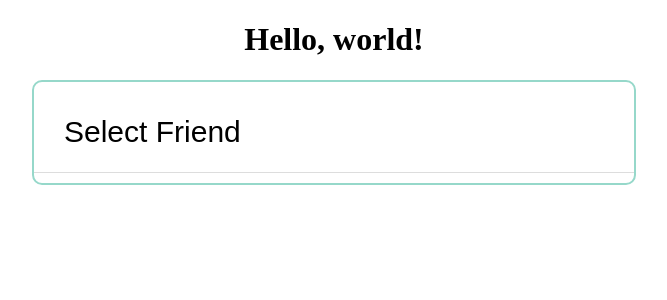
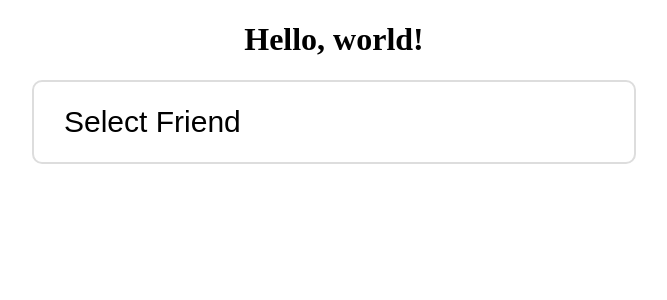
Before and after one commit to pemakhov/intro-to-fullstack, a PHP site: page / in a window 1280 px wide. Shown: the top 300 px of the page, without its empty margins (306-973 px from the left). Run offline with PHP 8.4, Linux system fonts and the light colour scheme; some libraries are stand-ins or nearby versions.

Commit message:
ps3 select. Made select toggle class 'active'

```diff
--- a/ps3-jquery/select/css/theme.css
+++ b/ps3-jquery/select/css/theme.css
@@ -15,22 +15,32 @@ body {
   flex-direction: column;
   width: 600px;
   margin: 0 auto;
-  padding: 10px 0;
-  border: 2px solid blue;
-  border-color: #96d8ca;
   border-radius: 10px;
+}
+
+.default {
+  border: 2px solid #ddd;
+}
+
+#dropdown.active {
+  border: 2px solid #96d8ca;
+  padding-bottom: 10px;
 }
 
 .panel {
   flex-direction: column;
 }
 
-.bar {
+.bar,
+.selection {
   align-items: center;
   padding: 23px 30px;
-  border-bottom: 1px solid #ddd;
   font-size: 30px;
   font-family: sans-serif;
+}
+
+.bar {
+  border-bottom: 2px solid #eee;
 }
 
 img.avatar {
--- a/ps3-jquery/select/index.html
+++ b/ps3-jquery/select/index.html
@@ -2,14 +2,14 @@
 <html lang="en">
 <head>
   <meta charset="UTF-8">
-  <script src="../../../libs/jquery-3.4.1.min.js" type="text/javascript"></script>
+  <script src="https://ajax.aspnetcdn.com/ajax/jQuery/jquery-3.4.1.min.js"></script>
   <script src="js/script.js"></script>
   <link rel="stylesheet" href="css/theme.css">
   <title>Select</title>
 </head>
 <body>
   <h1>Hello, world!</h1>
-  <div id="dropdown"></div>
+  <div id="dropdown" class="default"></div>
 
 </body>
 </html>
--- a/ps3-jquery/select/js/script.js
+++ b/ps3-jquery/select/js/script.js
@@ -25,7 +25,7 @@ const friends = [
 let currentSelection = 'Select Friend';
 
 const setSelection = (selection) => {
-  return '<div class="selection bar">'.concat(selection).concat('</div>');
+  return '<div class="selection">'.concat(selection).concat('</div>');
 };
 
 const setOptions = (options) => {
@@ -44,12 +44,12 @@ const setSelector = (selector, options) => {
   selector.append(setOptions(friends));
 };
 
-const toggleFold = () => $('#dropdown').slideToggle('slow');
-
 $(document).ready(function() {
   setSelector($('#dropdown'), friends);
   $('.selection').click(function() {
-    $('.panel').slideToggle();
+    $('.panel').slideToggle(500);
+    $('#dropdown').toggleClass('active');
+    $('.selection').toggleClass('bar');
   });
   $('.panel').slideUp(0);
 });
```
Also changed, not shown: 1 other file.
